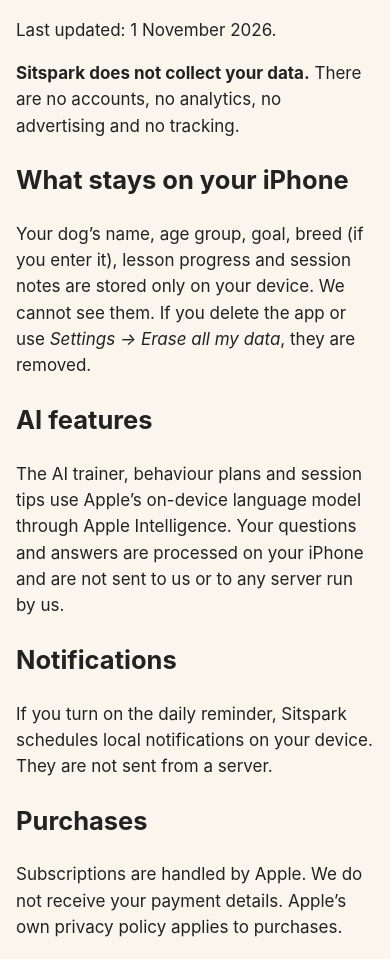
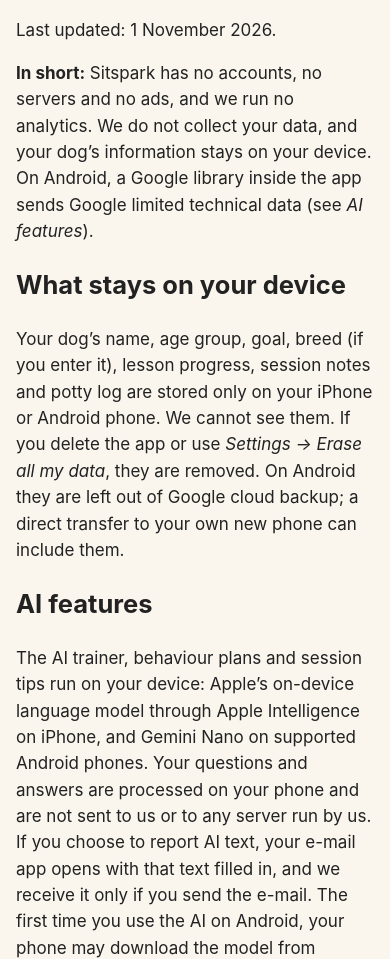
Before and after one commit to Saith96/sitspark-site, a plain HTML site: page privacy.html in a window 390 px wide. Shown: the part 125-1084 px from the top of the page. Drawn offline with Linux system fonts and the light colour scheme.

Commit message:
Cover the Android app
Privacy: on-device data on both platforms, Gemini Nano, Google Play, and
the technical data Google's ML Kit sends on Android. Support: cancelling
in Google Play and which Android phones get the AI. Home: AI on both.

Co-Authored-By: Claude Opus 5.5 <noreply@anthropic.com>

```diff
--- a/privacy.html
+++ b/privacy.html
@@ -5,15 +5,18 @@
 h1{font-size:1.8rem}a{color:#b85c00}nav a{margin-right:1rem}footer{margin-top:3rem;font-size:.85rem;color:#666}</style></head>
 <body><nav><a href="index.html">Sitspark</a><a href="privacy.html">Privacy</a><a href="support.html">Support</a></nav>
 <h1>Privacy Policy</h1><p>Last updated: 1 November 2026.</p>
-<p><strong>Sitspark does not collect your data.</strong> There are no accounts, no analytics, no advertising and no tracking.</p>
-<h2>What stays on your iPhone</h2>
-<p>Your dog&rsquo;s name, age group, goal, breed (if you enter it), lesson progress and session notes are stored only on your device. We cannot see them. If you delete the app or use <em>Settings &rarr; Erase all my data</em>, they are removed.</p>
+<p><strong>In short:</strong> Sitspark has no accounts, no servers and no ads, and we run no analytics. We do not collect your data, and your dog&rsquo;s information stays on your device. On Android, a Google library inside the app sends Google limited technical data (see <em>AI features</em>).</p>
+<h2>What stays on your device</h2>
+<p>Your dog&rsquo;s name, age group, goal, breed (if you enter it), lesson progress, session notes and potty log are stored only on your iPhone or Android phone. We cannot see them. If you delete the app or use <em>Settings &rarr; Erase all my data</em>, they are removed. On Android they are left out of Google cloud backup; a direct transfer to your own new phone can include them.</p>
 <h2>AI features</h2>
-<p>The AI trainer, behaviour plans and session tips use Apple&rsquo;s on-device language model through Apple Intelligence. Your questions and answers are processed on your iPhone and are not sent to us or to any server run by us.</p>
+<p>The AI trainer, behaviour plans and session tips run on your device: Apple&rsquo;s on-device language model through Apple Intelligence on iPhone, and Gemini Nano on supported Android phones. Your questions and answers are processed on your phone and are not sent to us or to any server run by us. If you choose to report AI text, your e-mail app opens with that text filled in, and we receive it only if you send the e-mail. The first time you use the AI on Android, your phone may download the model from Google.</p>
+<p><strong>Android only:</strong> Gemini Nano is reached through Google&rsquo;s ML Kit. According to Google, ML Kit sends Google device and app information, per-installation identifiers, performance metrics and error codes, for diagnostics and usage analytics. We do not receive this data. See <a href="https://developers.google.com/ml-kit/android-data-disclosure">Google&rsquo;s ML Kit data disclosure</a>.</p>
 <h2>Notifications</h2>
-<p>If you turn on the daily reminder, Sitspark schedules local notifications on your device. They are not sent from a server.</p>
+<p>If you turn on the daily reminder, Sitspark schedules local notifications on your device. If you start a free trial, it also schedules one reminder the day before the trial ends. They are not sent from a server.</p>
+<h2>Sharing</h2>
+<p>The progress card is created on your device and goes only where you choose to share it.</p>
 <h2>Purchases</h2>
-<p>Subscriptions are handled by Apple. We do not receive your payment details. Apple&rsquo;s own privacy policy applies to purchases.</p>
+<p>Subscriptions are handled by Apple on iPhone and by Google Play on Android. We do not receive your payment details. Their own privacy policies apply to purchases.</p>
 <h2>Children</h2>
 <p>Sitspark is for dog owners and does not knowingly collect any information from anyone, including children.</p>
 <h2>Changes and contact</h2>
```
Also changed, not shown: index.html (+1 -1 lines), support.html (+2 -2 lines).
